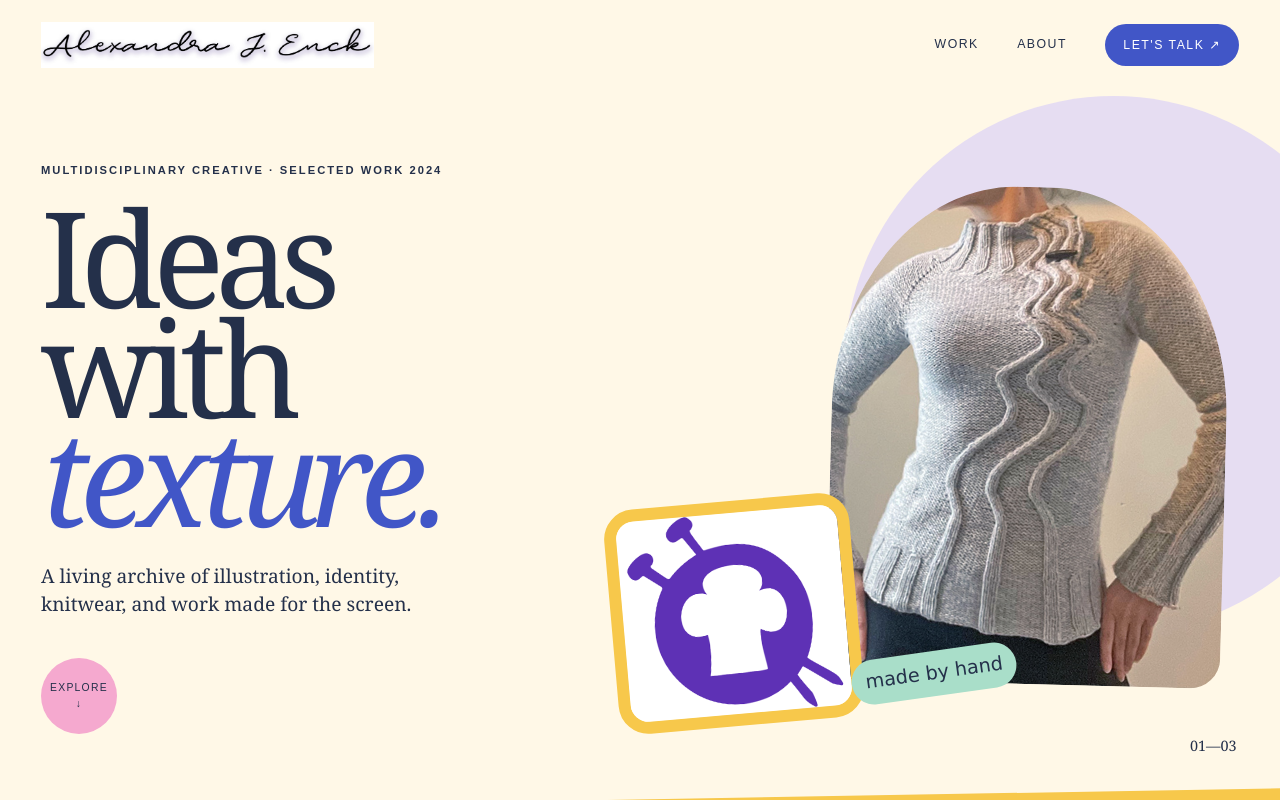
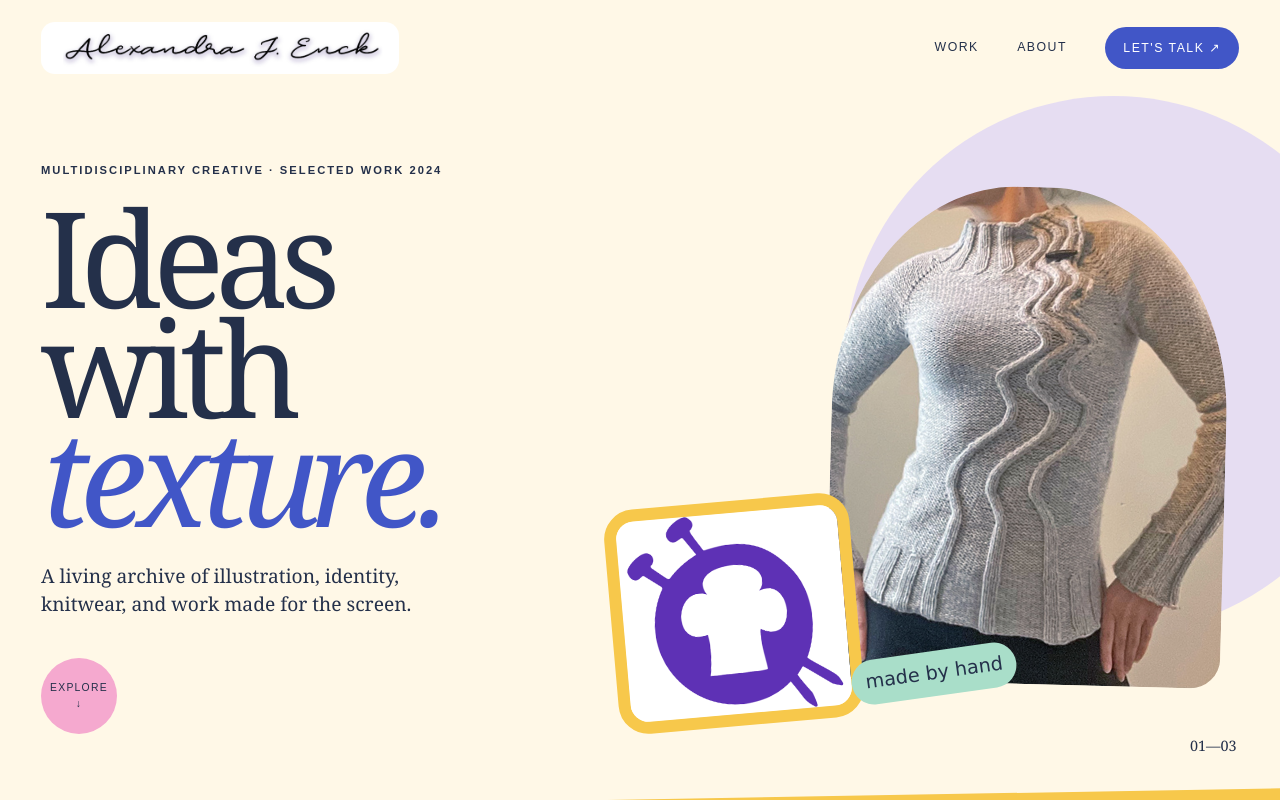
Before and after one commit to alexandraenck/alexandraenck.github.io, a Next.js app: page / in a window 1280 px wide. Shown: the top 800 px of the page. Built offline with nearby package versions, Linux system fonts and the light colour scheme.

Commit message:
Use Alexandra original signature in header

```diff
--- a/app/globals.css
+++ b/app/globals.css
@@ -37,12 +37,15 @@ a { color: inherit; text-decoration: none; }
   z-index: 20;
 }
 .wordmark {
+  background: white;
+  border-radius: 14px;
   display: block;
-  width: clamp(210px, 26vw, 390px);
+  padding: 7px 12px;
+  width: clamp(240px, 28vw, 410px);
 }
 .wordmark img {
+  display: block;
   height: auto;
-  mix-blend-mode: multiply;
   width: 100%;
 }
 nav { align-items: center; display: flex; gap: clamp(16px, 3vw, 44px); font-size: 0.77rem; text-transform: uppercase; letter-spacing: 0.12em; }
@@ -200,7 +203,7 @@ footer { background: var(--pink); color: var(--ink); padding: clamp(5rem, 10vw,
 
 @media (max-width: 600px) {
   .site-header { align-items: flex-start; }
-  .wordmark { width: min(58vw, 250px); }
+  .wordmark { padding: 5px 8px; width: min(52vw, 230px); }
   nav { gap: 12px; }
   nav a:not(.nav-cta) { display: none; }
   .hero { padding-left: 5vw; padding-right: 5vw; }
--- a/app/page.tsx
+++ b/app/page.tsx
@@ -34,7 +34,7 @@ export default function Home() {
       <header className="site-header">
         <a className="wordmark" href="#top" aria-label="Alexandra Enck, home">
           <img
-            src="/portfolio/brand/alexandra-enck-mark.jpg"
+            src="/portfolio/brand/alexandra-signature-original.png"
             alt="Alexandra J. Enck"
           />
         </a>
```
Also changed, not shown: public/portfolio/brand/alexandra-signature-original.png (added), 1 other file (tests, documents, lock files or other folders).
